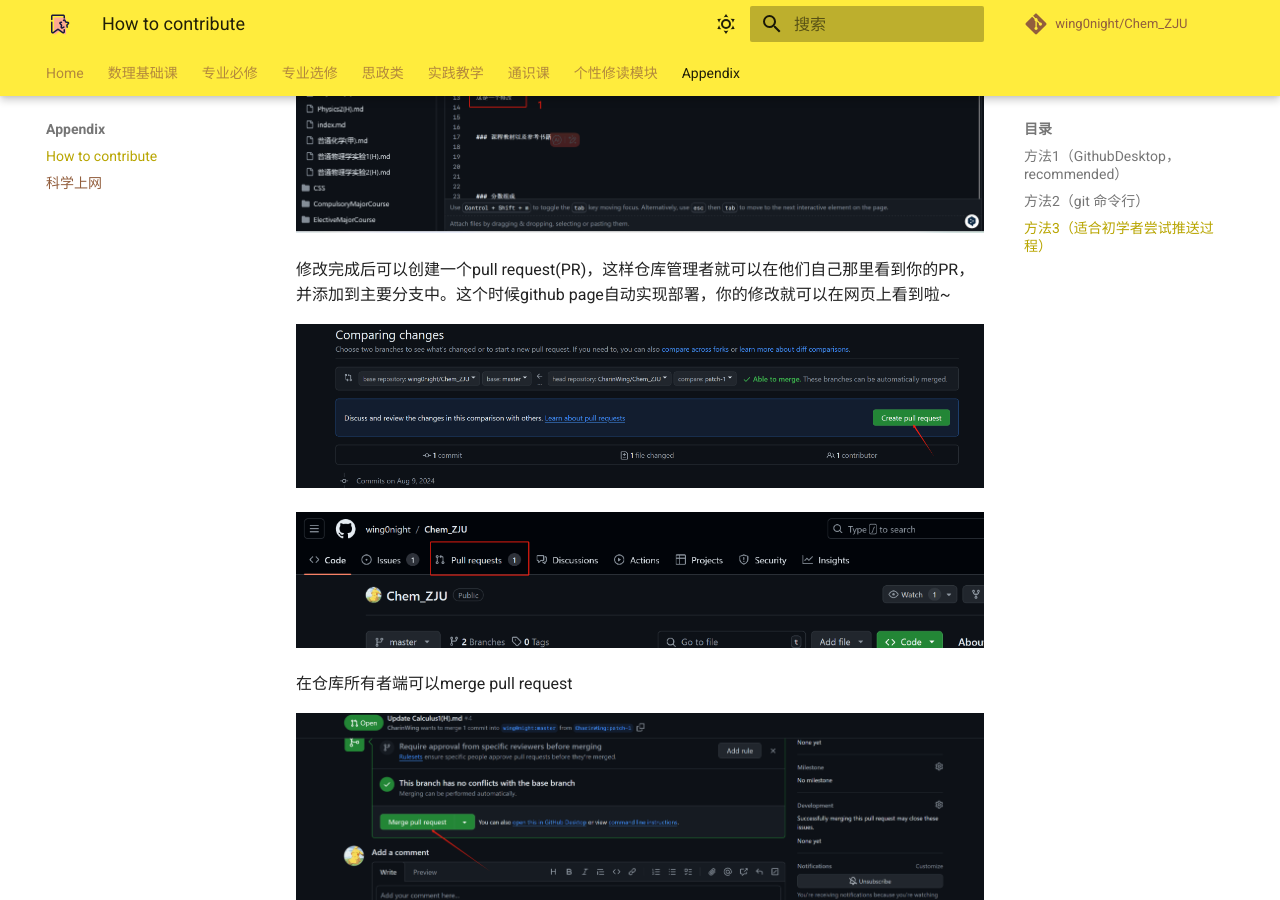
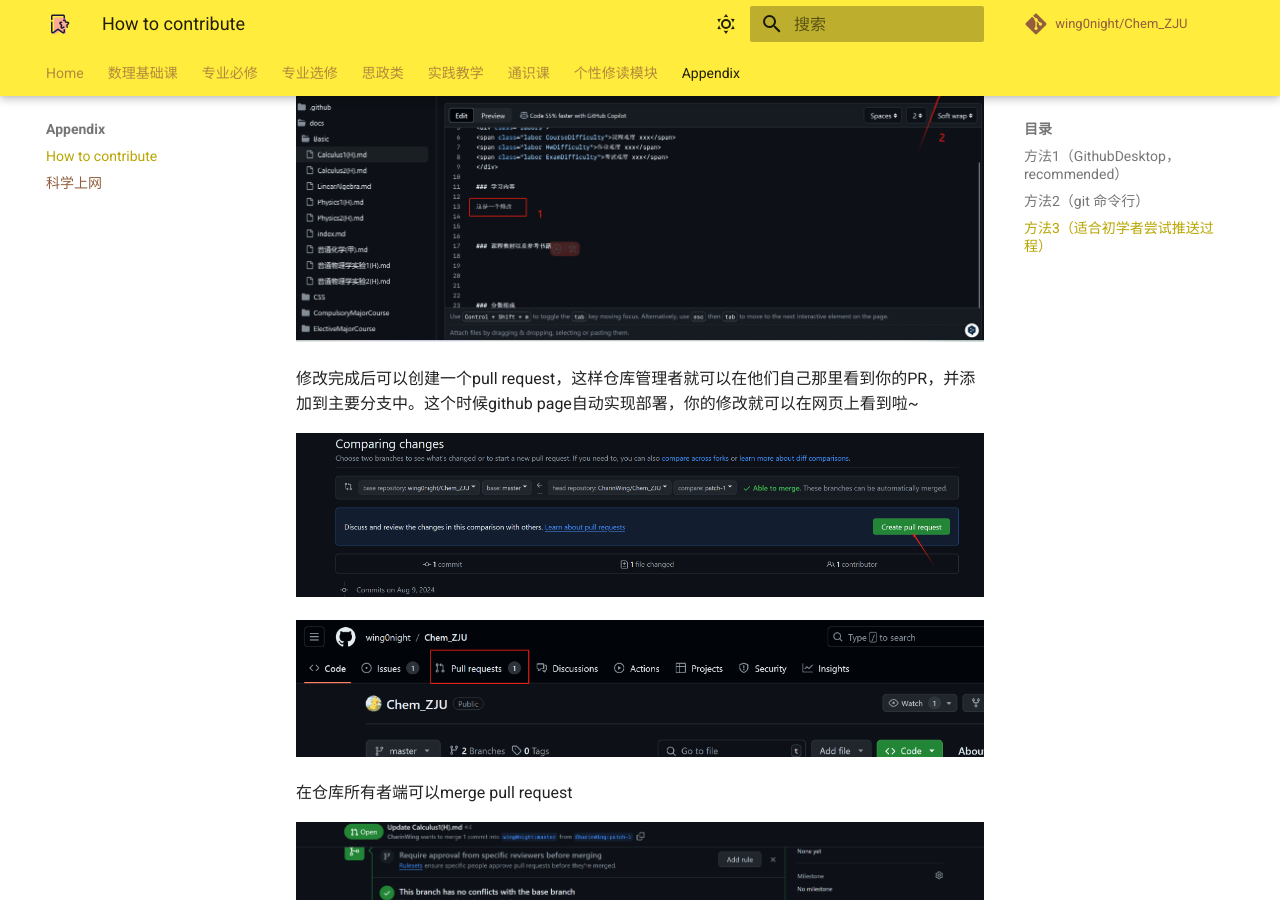
Before and after one commit to ChemZJU/Chem_ZJU, an MkDocs documentation site: the page built from docs/Appendix/HowToContribute.md, in a window 1280 px wide and 900 px high, scrolled down 2197 px. Built offline with MkDocs 1.6.1 and Material for MkDocs 9.7.7, drawn with Linux system fonts in a browser that asks for light colours; comment, search, counter and statistics services are not loaded; some of the changed text lies outside the part shown.

```diff
--- a/docs/Appendix/HowToContribute.md
+++ b/docs/Appendix/HowToContribute.md
@@ -53,7 +57,7 @@ fork项目到自己的repositories中，进入docs文件夹，比如想要修改
 
 ![alt text](images/image-3.png)
 
-修改完成后可以创建一个pull request(PR)，这样仓库管理者就可以在他们自己那里看到你的PR，并添加到主要分支中。这个时候github page自动实现部署，你的修改就可以在网页上看到啦~
+修改完成后可以创建一个pull request，这样仓库管理者就可以在他们自己那里看到你的PR，并添加到主要分支中。这个时候github page自动实现部署，你的修改就可以在网页上看到啦~
 
 ![alt text](images/image-4.png)
 
```
Also changed, not shown: other parts of docs/Appendix/HowToContribute.md (+4 -0 lines).
